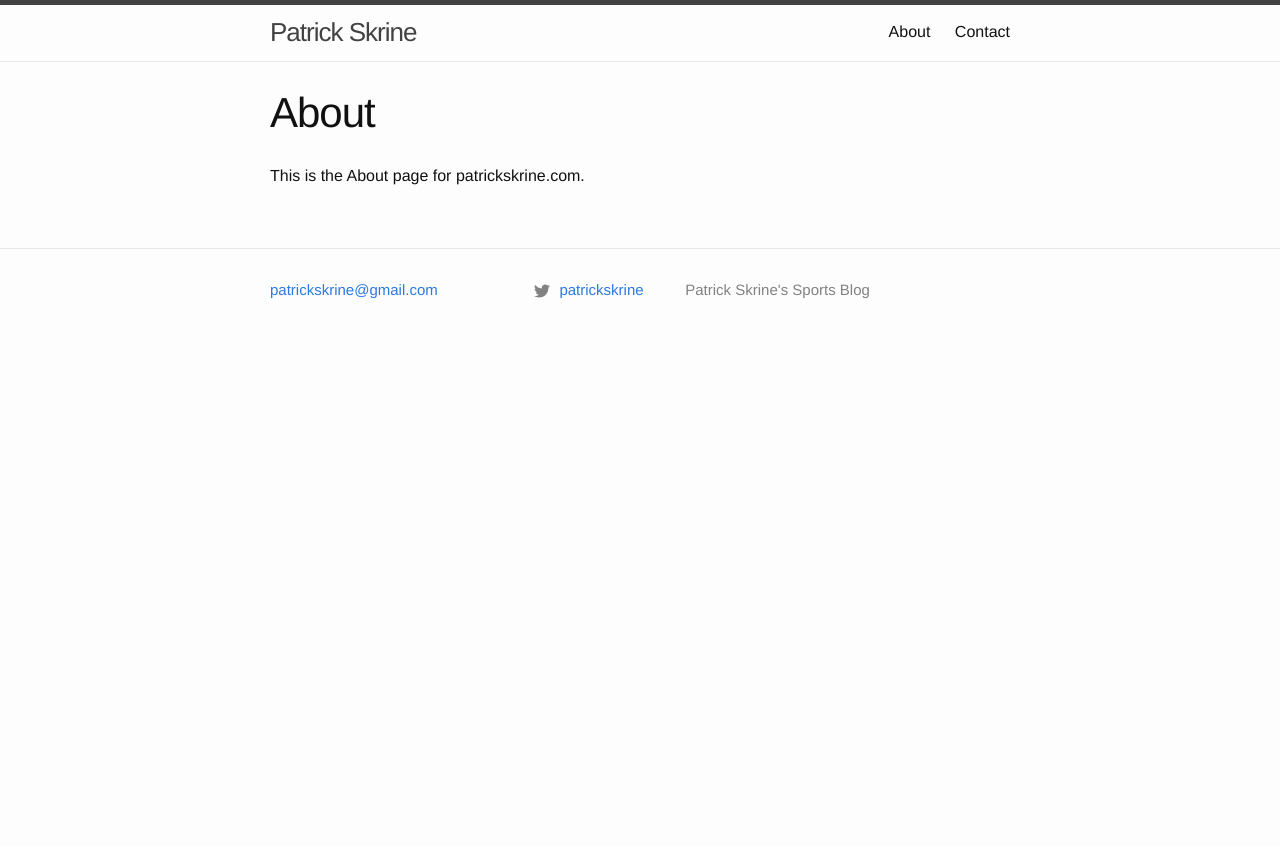
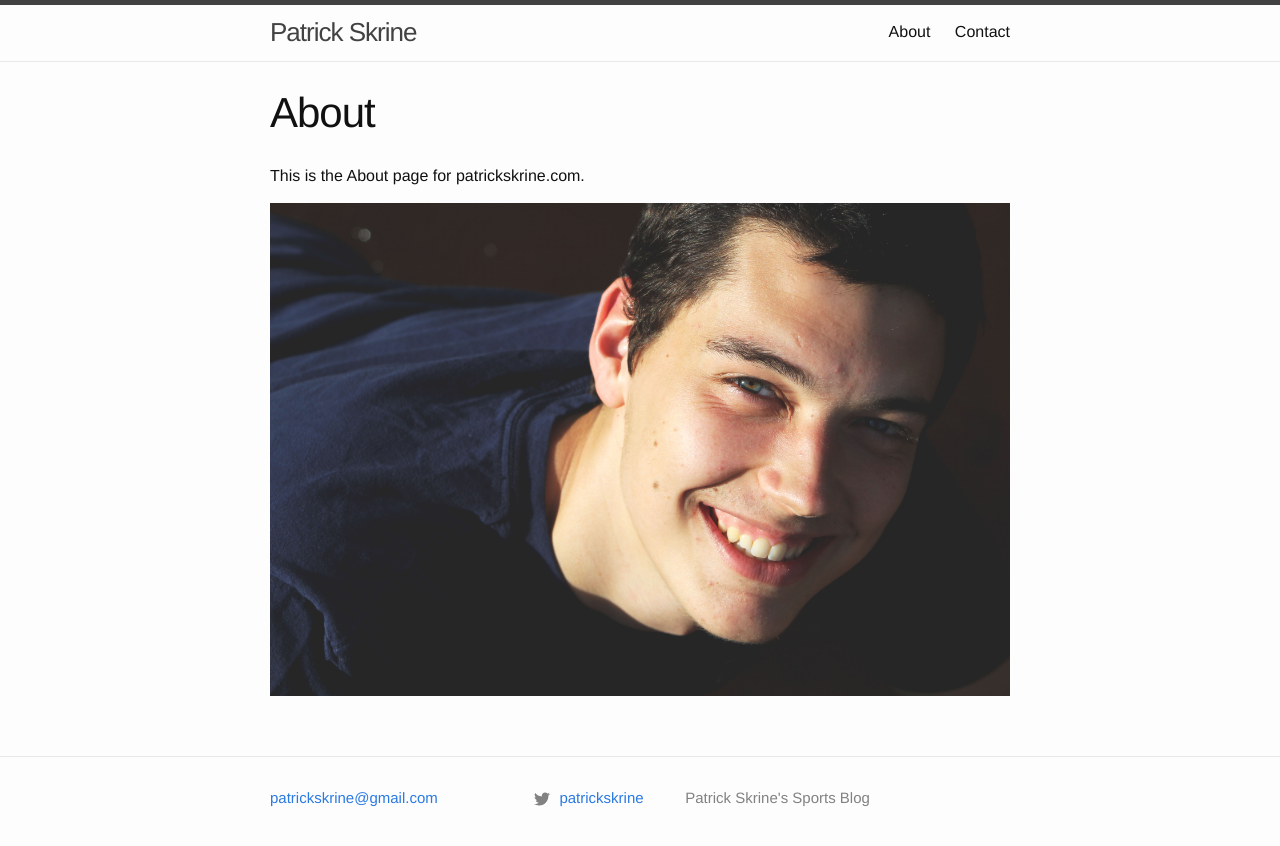
Before and after one commit to ahlbet/patrickskrine-2, a Jekyll site: the page built from about.md, in a window 1280 px wide. Shown: the top 846 px of the page. Built offline with Jekyll 4.4.1, drawn with Linux system fonts in a browser that asks for light colours.

Commit message:
test for images in about section

```diff
--- a/about.md
+++ b/about.md
@@ -5,3 +5,5 @@ permalink: /about/
 ---
 
 This is the About page for patrickskrine.com.
+
+![Patrick Skrine Headshot](/assets/images/patrick3col.jpg)
```
Also changed, not shown: assets/images/patrick3col.jpg (added), 1 other file.
